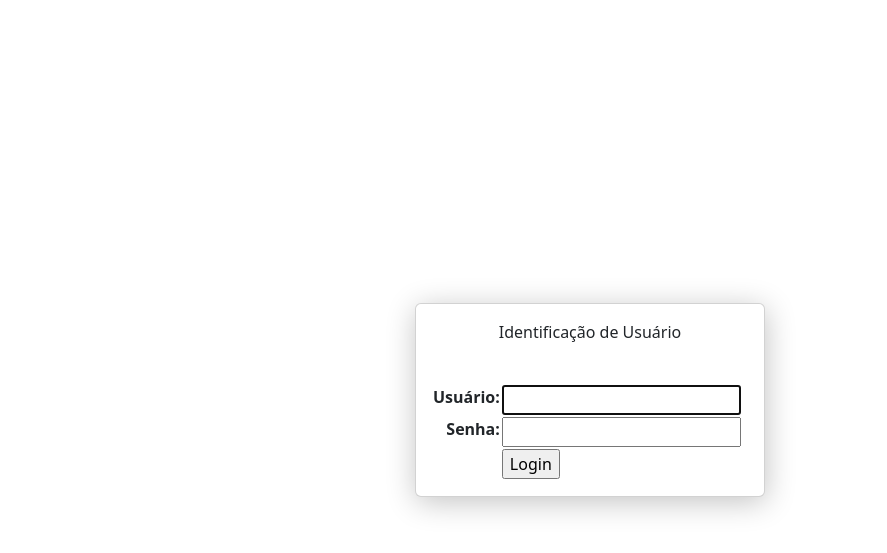
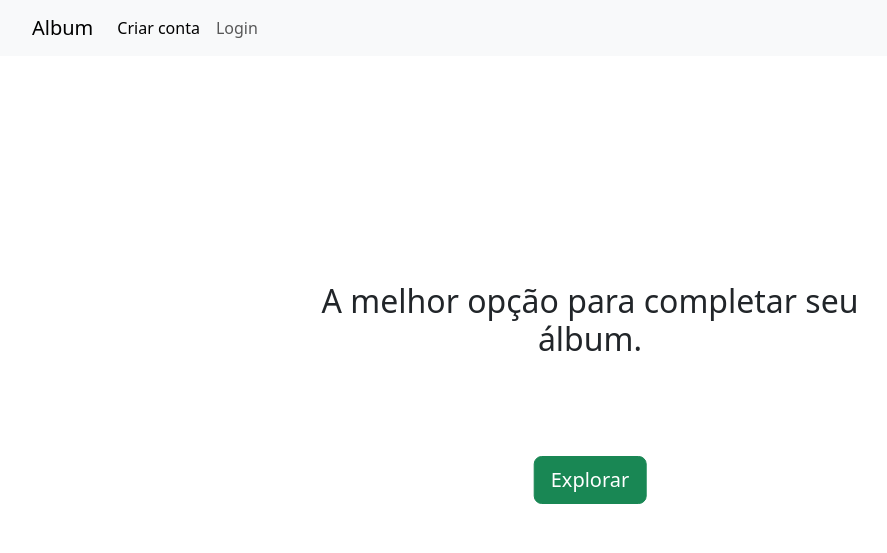
Before and after one commit to vfroes21/inf1407, a Django app: page / in a window 1280 px wide. Shown: the top 553 px of the page, without its empty margins (50-937 px from the left). Run offline with Django 4.2, Linux system fonts and the light colour scheme; some libraries are stand-ins or nearby versions.

Commit message:
Home, Login and Create Acc v0

```diff
--- a/T2/T2/static/T2/css/style.css
+++ b/T2/T2/static/T2/css/style.css
@@ -1,26 +1,55 @@
-#bg{
-    background-color: rgb(243, 243, 243);
+@charset "UTF-8";
+
+#text{
+    position: absolute;
+    text-align: center;
+    top: 40%;
+    left: 50%;
+    transform: translate(-50%,-50%);
 }
 
-#block{
+#bt_exp{
     position: absolute;
-    width: 350px;
-    top: 50%;
+    top: 60%;
     left: 50%;
     transform: translate(-50%,-50%);
+    /*box-shadow: 1px 5px 30px rgb(195, 195, 195);*/
+}
+
+#bt_reg{
+    position: absolute;
+    left: 45%;
+    top: 85%;
+}
+
+#bt_login{
+    position: absolute;
+    left: 40%;
+    top: 75%;
+}
+
+.card{
+    position: absolute;
+    width: 750px;
+    height: 400px;
+    top: 55%;
+    left: 50%;
+    transform: translate(-50%,-50%);
+    align-items: center;
+    justify-content: center;
     box-shadow: 1px 5px 30px rgb(195, 195, 195);
 }
 
-#text{
-    text-align: center;
+.helptext{
+    font-size: 12px;
 }
 
-#email_bt{
-    padding: 7px 10px;
-    left: 4px;
+.errorlist{
+    color: #FF0000;
+    list-style-type: none;
 }
 
-.form th{
+.formulario th{
     text-align: right;
     vertical-align: text-top;
 }
--- /dev/null
+++ b/T2/T2/templates/registro/base.html
@@ -0,0 +1,37 @@
+{% load static %}
+<!DOCTYPE html>
+<html lang="pt-br">
+<head>
+    <meta charset="UTF-8">
+    <meta http-equiv="X-UA-Compatible" content="IE=edge">
+    <meta name="viewport" content="width=device-width, initial-scale=1.0">
+    <link href="https://cdn.jsdelivr.net/npm/bootstrap@5.2.2/dist/css/bootstrap.min.css" rel="stylesheet" integrity="sha384-Zenh87qX5JnK2Jl0vWa8Ck2rdkQ2Bzep5IDxbcnCeuOxjzrPF/et3URy9Bv1WTRi" crossorigin="anonymous">
+    <link rel="stylesheet" href="bootstrap/css/bootstrap.min.css">
+    <link rel="stylesheet" href="{% static 'T2/css/style.css' %}">
+    <title>{% block title %}{% endblock %}</title>
+</head>
+<body>
+    <nav class="navbar fixed-top navbar-expand-sm navbar-light bg-light">
+        <div class="container">
+            <a class="navbar-brand mb-0 h1" href="{% url 'home' %}">Album</a>
+            <div class="collapse navbar-collapse" id="nav">
+                <ul class="navbar-nav">
+                    {% if user.is_authenticated %}
+
+                    {% else %}
+                        <li class="nav-item active">
+                            <a class="nav-link active" href="{% url 'sec-registro' %}">Criar conta</a>
+                        </li>
+                        <li class="nav-item active">
+                            <a class="nav-link" href="{% url 'sec-login' %}">Login</a>
+                        </li>
+                    {% endif %}
+                </ul>
+            </div>
+        </div>
+    </nav>
+    <br/><br/><br/>
+    {% block content %}
+    {% endblock %}
+</body>
+</html>
--- a/T2/T2/templates/registro/home.html
+++ b/T2/T2/templates/registro/home.html
@@ -1,32 +1,9 @@
-{% load static %}
-<!DOCTYPE html>
-<html lang="pt-br">
-<head>
-    <meta charset="UTF-8">
-    <meta http-equiv="X-UA-Compatible" content="IE=edge">
-    <meta name="viewport" content="width=device-width, initial-scale=1.0">
-    <link href="https://cdn.jsdelivr.net/npm/bootstrap@5.2.2/dist/css/bootstrap.min.css" rel="stylesheet" integrity="sha384-Zenh87qX5JnK2Jl0vWa8Ck2rdkQ2Bzep5IDxbcnCeuOxjzrPF/et3URy9Bv1WTRi" crossorigin="anonymous">
-    <link rel="stylesheet" href="bootstrap/css/bootstrap.min.css">
-    <link rel="stylesheet" href="{% static 'T2/css/style.css' %}">
-    <title>Página Inicial</title>
-</head>
-<body>
-    <div id="validate_screen">
-        <div class="card" id="block">
-            <div class="card-body">
-                <p id="text">Identificação de Usuário</p><br/>
-                <form name="email" id="e" method="post">
-                    {% csrf_token %}
-                    <table class="form">
-                        {{ form.as_table }}
-                        <tr>
-                            <td></td>
-                            <td><input type="submit" value="Login"></td>
-                        </tr>
-                    </table>
-                </form>
-            </div>
-        </div>
-    </div>
-</body>
-</html>
+{% extends 'registro/base.html' %}
+{% block title %}Página inicial - Trabalho 2 INF1407{% endblock %}
+
+{% block content %}
+<h2 id="text">A melhor opção para completar seu álbum.</h2>
+<form action="{% url 'sec-login' %}">
+    <input type="submit" class="btn btn-success btn-lg" id="bt_exp" value="Explorar"> <!--TODO arrumar aqui-->
+</form>
+{% endblock %}
--- a/T2/T2/urls.py
+++ b/T2/T2/urls.py
@@ -20,5 +20,7 @@ from django.contrib.auth.views import LoginView
 
 urlpatterns = [
     path('admin/', admin.site.urls),
-    path('', LoginView.as_view(template_name='registro/home.html'), name='reg-inicial'),
+    path('', LoginView.as_view(template_name='registro/home.html'), name='home'),
+    path('accounts/registro/', views.registro, name='sec-registro'),
+    path('accounts/login/', LoginView.as_view(template_name='registro/login.html'), name='sec-login'),
 ]
```
Also changed, not shown: T2/T2/templates/registro/login.html (added, +17 -0 lines), T2/T2/templates/registro/registro.html (added, +17 -0 lines), T2/T2/views.py (+14 -1 lines), T2/README.md (added).
